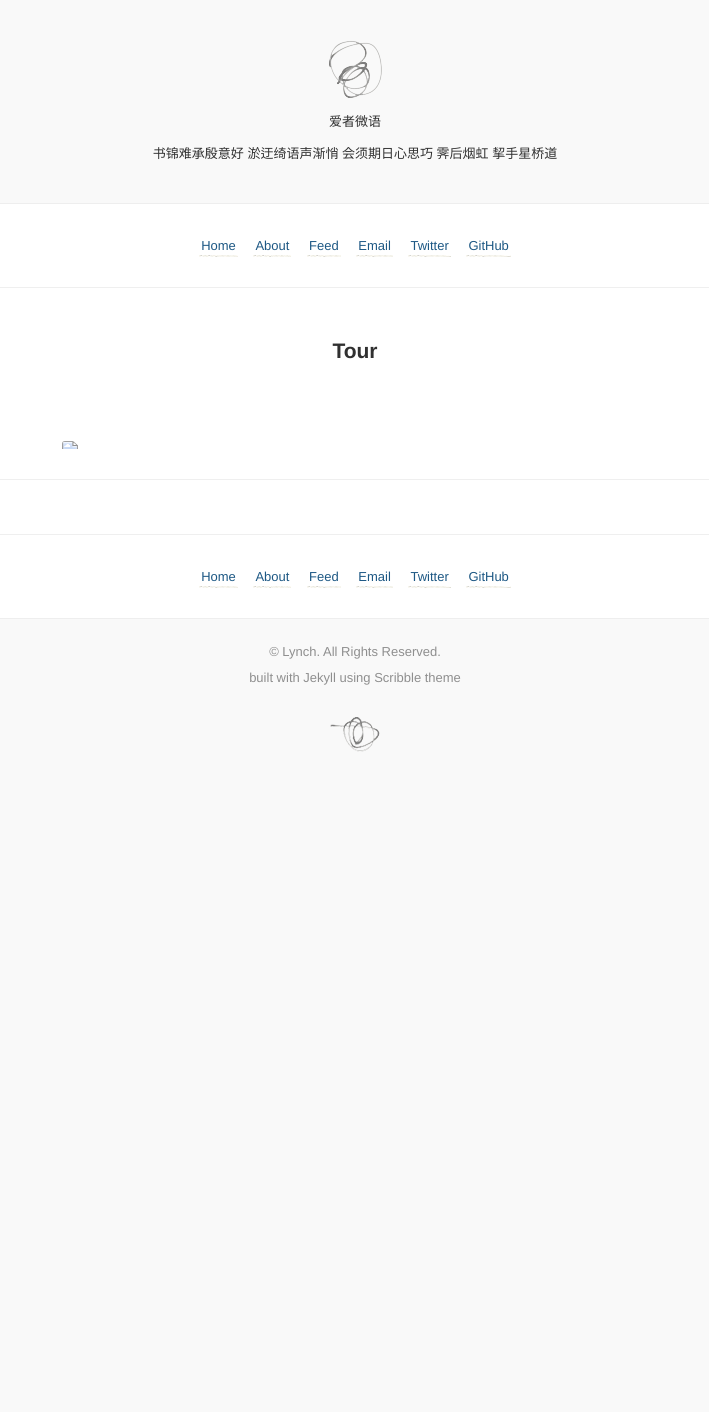
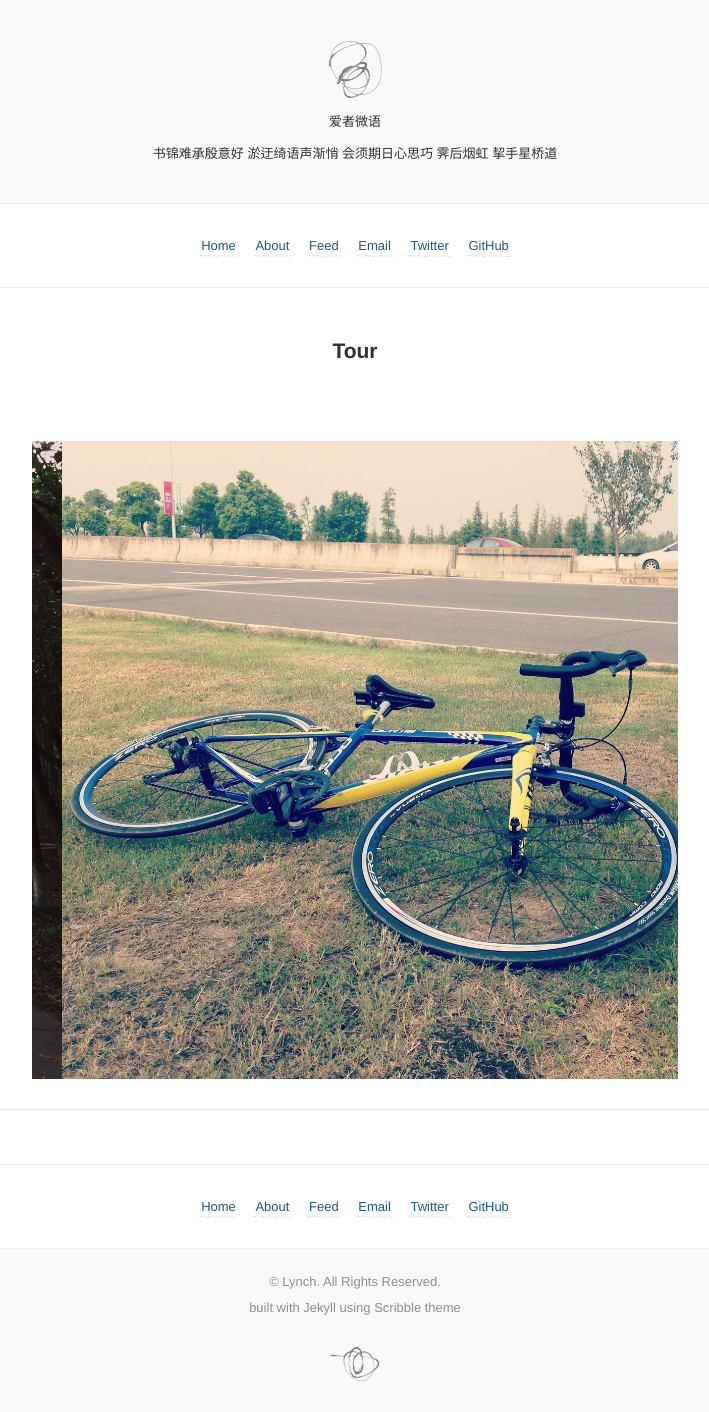
Before and after one commit to Shy07/shy07.github.com, a Jekyll site: the page built from tour.md, in a window 1280 px wide. Shown: the whole page, without its empty margins (285-994 px from the left). Built offline with Jekyll 4.4.1, drawn with Linux system fonts in a browser that asks for light colours; Markdown is read by kramdown in place of the engine named in the settings; comment, search, counter and statistics services are not loaded; before the commit the page ends 900 px from its top, so only the background shows below that.

Commit message:
update tour

```diff
--- a/tour.md
+++ b/tour.md
@@ -7,10 +7,10 @@ title: Tour
 
 <div class="banner">
   <ul>
-    <li><img src="/tour/t01.jpg"></li>
-    <li><img src="/tour/t02.jpg"></li>
-    <li><img src="/tour/t03.jpg"></li>
-    <li><img src="/tour/t04.jpg"></li>
+    <li><img src="/images/tour/t01.jpg"></li>
+    <li><img src="/images/tour/t02.jpg"></li>
+    <li><img src="/images/tour/t03.jpg"></li>
+    <li><img src="/images/tour/t04.jpg"></li>
   </ul>
 </div>
 
```
